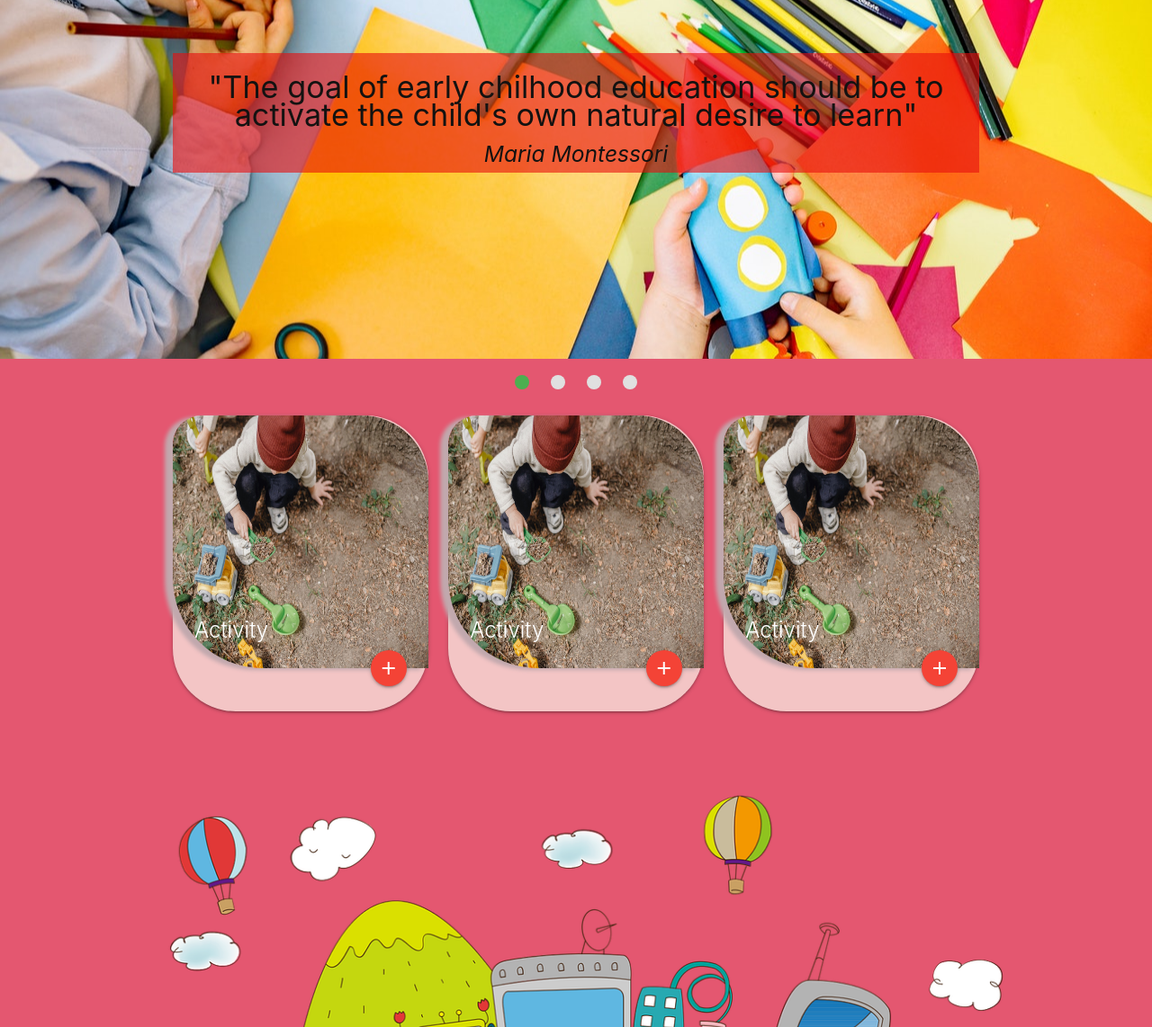
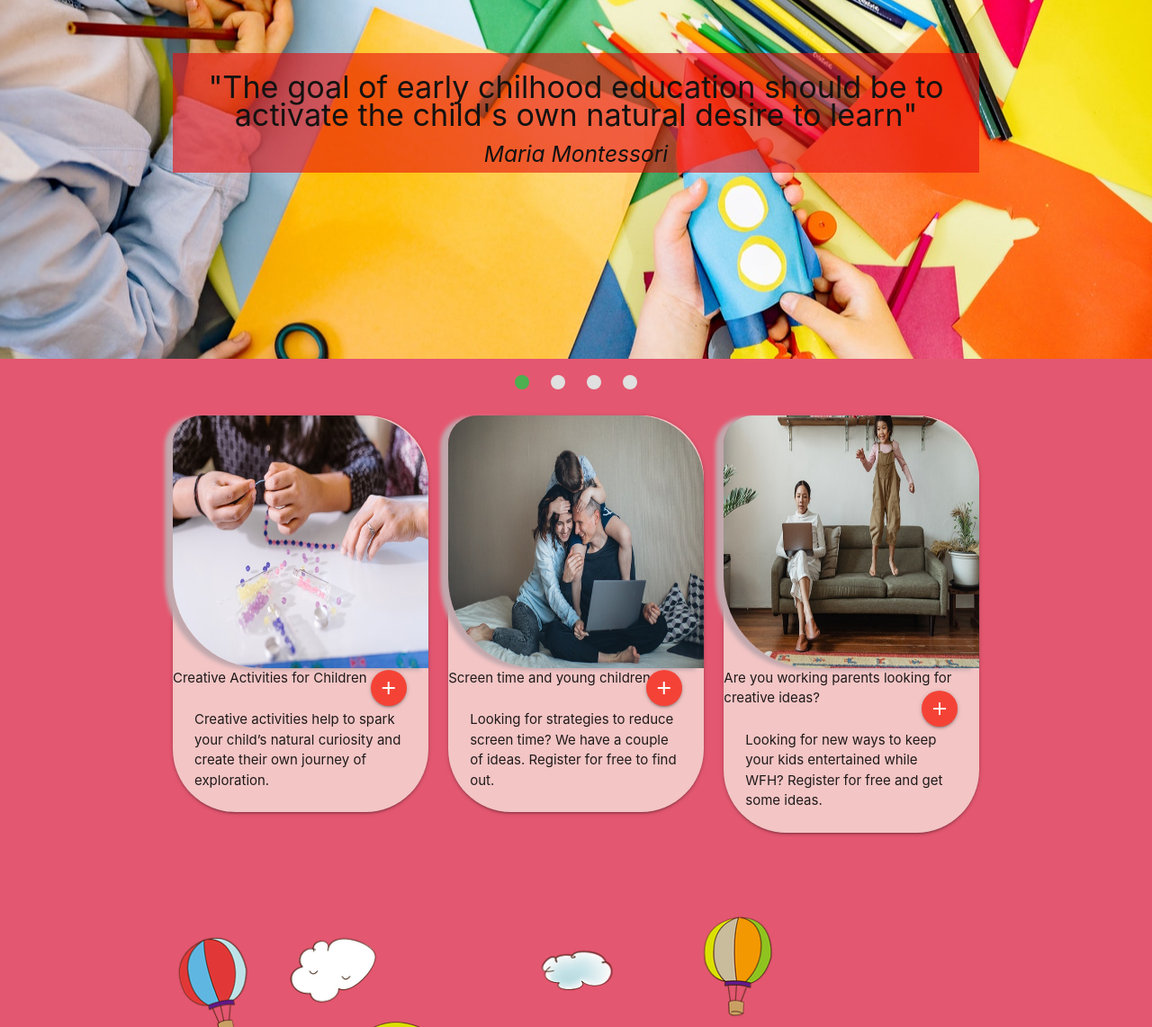
Before and after one commit to kuzGo/MS3-Project-CI, a Flask app: page / in a window 1280 px wide. Shown: the part 65-1207 px from the top of the page at 90% size. Run offline with Flask 2, Linux system fonts and the light colour scheme; some libraries are stand-ins or nearby versions; some web fonts are replaced.

Commit message:
Styling landing page cards

```diff
--- a/templates/index.html
+++ b/templates/index.html
@@ -53,42 +53,49 @@
       <div class="col s12 m6 l4">
         <div class="card">
           <div class="card-image">
-            <img src="{{ url_for('static',filename='images/hero4.jpg') }}" alt="">
-            <span class="card-title">
-              Activity
+            <img src="{{ url_for('static',filename='images/creativity.jpg') }}" alt="Photo of mother and daughter making neckles">
+            <!-- Photo by RODNAE Productions from Pexels -->
+            <span class="card-headers">
+             Creative Activities for Children
             </span>
              <a href="{{ url_for('get_activities')}}" class="btn-floating halfway-fab waves-effect waves-light red"><i class="material-icons">add</i></a>
           </div>
           <div class="card-content">
-            <p></p>
+            <p>Creative activities help to spark your child’s natural curiosity
+              and create their own journey of exploration.</p>
           </div>
         </div>
       </div>
       <div class="col s12 m6 l4">
         <div class="card">
           <div class="card-image">
-            <img src="{{ url_for('static',filename='images/hero4.jpg') }}" alt="">
-            <span class="card-title">
-              Activity
+            <img src="{{ url_for('static',filename='images/laptop.jpg') }}" alt="Image of parents and child with a laptop">
+            <!-- pexels-elina-fairytale-4008773 -->
+            <span class="card-headers">
+              Screen time and young children
             </span>
             <a href="{{ url_for('get_activities')}}" class="btn-floating halfway-fab waves-effect waves-light red"><i class="material-icons">add</i></a>
           </div>
           <div class="card-content">
-            <p></p>
+            <p>Looking for strategies to reduce screen time?
+              We have a  couple of ideas.
+              Register for free to find out.</p>
           </div>
         </div>
       </div>
       <div class="col s12 m6 l4">
         <div class="card">
           <div class="card-image">
-            <img src="{{ url_for('static',filename='images/hero4.jpg') }}" alt="">
-            <span class="card-title">
-              Activity
+            <img src="{{ url_for('static',filename='images/work-from-home.jpg') }}" alt="">
+            <!-- Photo by Ketut Subiyanto from Pexels -->
+            <span class="card-headers">
+              Are you working parents looking for creative ideas?
             </span>
             <a href="{{ url_for('get_activities')}}" class="btn-floating halfway-fab waves-effect waves-light red"><i class="material-icons">add</i></a>
           </div>
           <div class="card-content">
-            <p></p>
+            <p>Looking for new ways to keep your kids entertained while WFH?
+              Register for free and get some ideas.</p>
           </div>
         </div>
       </div>
```
Also changed, not shown: static/images/creativity.jpg (added), static/images/laptop.jpg (added), static/images/work-from-home.jpg (added).
